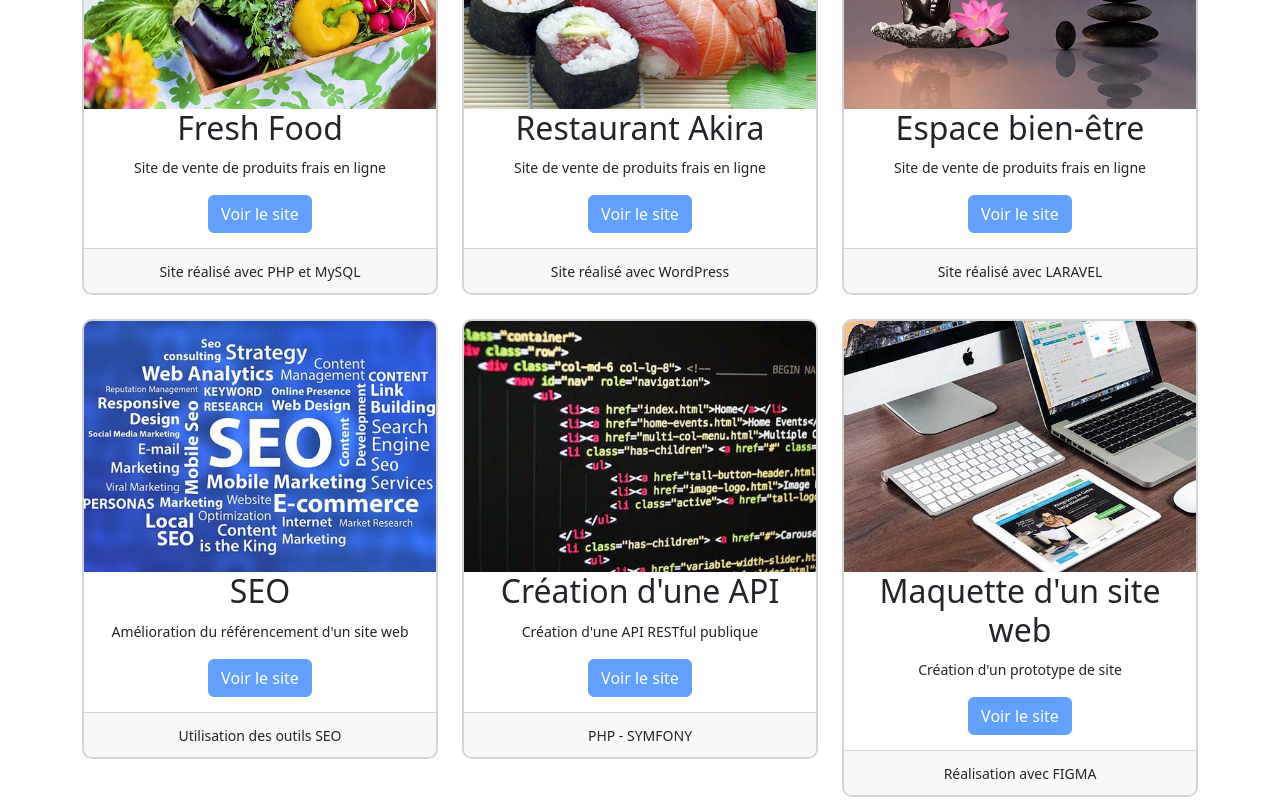
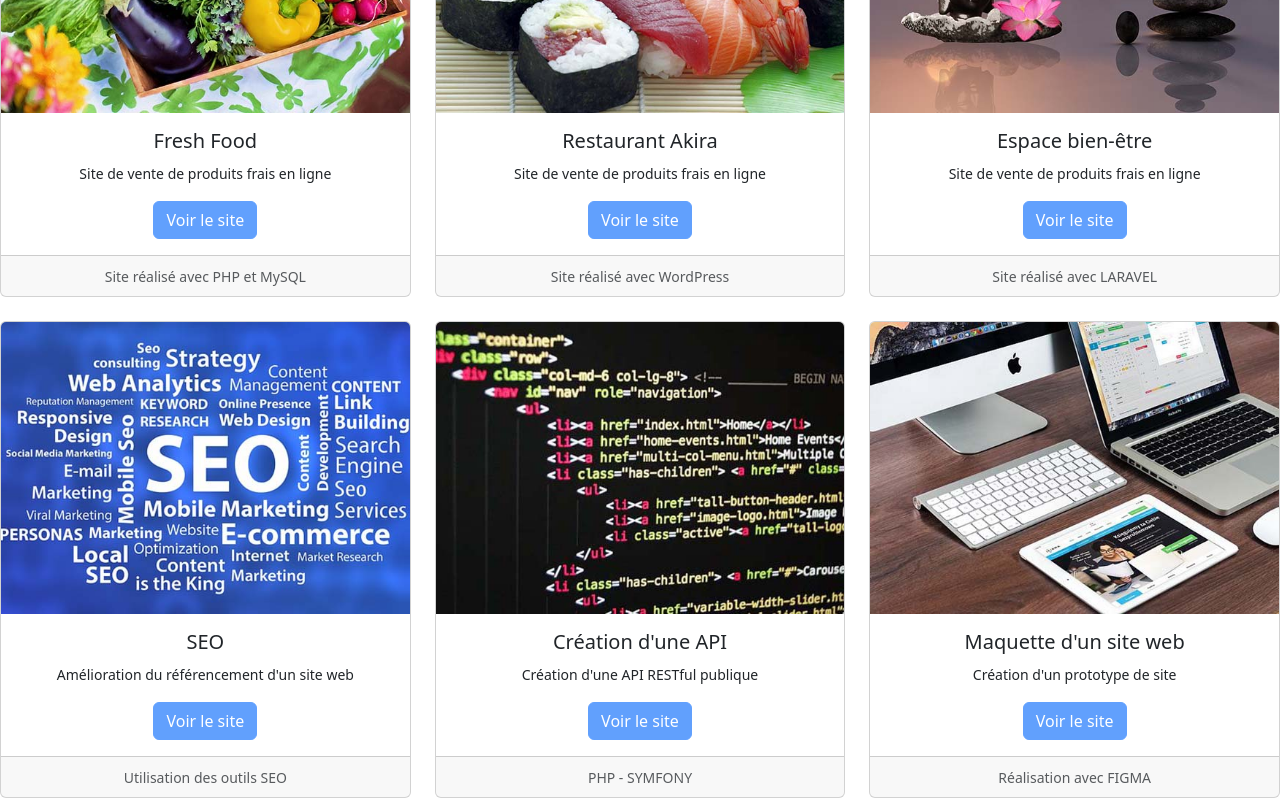
Before and after one commit to Corentin-pqt87/CEF-John-doe-portfolio, a React (Create React App) app: page /Realisation in a window 1280 px wide. Shown: the part 580-1380 px from the top of the page. Built offline with nearby package versions, Linux system fonts and the light colour scheme.

Commit message:
Realisation : <div Exemple> => <div card>

```diff
--- a/src/pages/Realisation.jsx
+++ b/src/pages/Realisation.jsx
@@ -22,101 +22,100 @@ export default function Realisation() {
                 <hr class="border border-primary border-2 opacity-100 mx-auto" style={{ width: "35%" }} />
             </div>
 
-            <div className='container my-5'>
-                <div className='row g-4 justify-content-center'>
+            <div className="row g-4 justify-content-center">
 
-                    <div className='col-12 col-sm-6 col-md-4'>
-                        <div className='Exemple text-center'>
-                            <img src={FreshFood} alt="Fresh Food" className='img-fluid' />
-
-                            <h2>Fresh Food</h2>
-                            <p><small>Site de vente de produits frais en ligne</small></p>
-
-                            <button className='btn btn-primary' disabled>Voir le site</button>
-
-                            <div className='local-footer'>
-                                <small>Site réalisé avec PHP et MySQL</small>
+                {/* Fresh Food */}
+                <div className="col-12 col-sm-6 col-md-4">
+                    <div className="card h-100 text-center">
+                        <img src={FreshFood} alt="Fresh Food" className="card-img-top" />
+                        <div className="card-body">
+                            <h5 className="card-title">Fresh Food</h5>
+                            <p className="card-text"><small>Site de vente de produits frais en ligne</small></p>
+                            <button className="btn btn-primary" disabled>Voir le site</button>
+                        </div>
+                        <div className="card-footer">
+                            <small className="text-muted">Site réalisé avec PHP et MySQL</small>
                         </div>
                     </div>
                 </div>
 
-                    <div className='col-12 col-sm-6 col-md-4'>
-                        <div className='Exemple text-center'>
-                            <img src={restaurantAkira} alt="Restaurant Akira" className='img-fluid' />
-
-                            <h2>Restaurant Akira</h2>
-                            <p><small>Site de vente de produits frais en ligne</small></p>
-
-                            <button className='btn btn-primary' disabled>Voir le site</button>
-
-                            <div className='local-footer'>
-                                <small>Site réalisé avec WordPress</small>
+                {/* Restaurant Akira */}
+                <div className="col-12 col-sm-6 col-md-4">
+                    <div className="card h-100 text-center">
+                        <img src={restaurantAkira} alt="Restaurant Akira" className="card-img-top" />
+                        <div className="card-body">
+                            <h5 className="card-title">Restaurant Akira</h5>
+                            <p className="card-text"><small>Site de vente de produits frais en ligne</small></p>
+                            <button className="btn btn-primary" disabled>Voir le site</button>
+                        </div>
+                        <div className="card-footer">
+                            <small className="text-muted">Site réalisé avec WordPress</small>
                         </div>
                     </div>
                 </div>
 
-                    <div className='col-12 col-sm-6 col-md-4'>
-                        <div className='Exemple text-center'>
-                            <img src={EspaceBienEtre} alt="Espace bien-être" className='img-fluid' />
-
-                            <h2>Espace bien-être</h2>
-                            <p><small>Site de vente de produits frais en ligne</small></p>
-
-                            <button className='btn btn-primary' disabled>Voir le site</button>
-
-                            <div className='local-footer'>
-                                <small>Site réalisé avec LARAVEL</small>
+                {/* Espace bien-être */}
+                <div className="col-12 col-sm-6 col-md-4">
+                    <div className="card h-100 text-center">
+                        <img src={EspaceBienEtre} alt="Espace bien-être" className="card-img-top" />
+                        <div className="card-body">
+                            <h5 className="card-title">Espace bien-être</h5>
+                            <p className="card-text"><small>Site de vente de produits frais en ligne</small></p>
+                            <button className="btn btn-primary" disabled>Voir le site</button>
+                        </div>
+                        <div className="card-footer">
+                            <small className="text-muted">Site réalisé avec LARAVEL</small>
                         </div>
                     </div>
                 </div>
 
-                    <div className='col-12 col-sm-6 col-md-4'>
-                        <div className='Exemple text-center'>
-                            <img src={seo} alt="SEO" className='img-fluid' />
-
-                            <h2>SEO</h2>
-                            <p><small>Amélioration du référencement d'un site web</small></p>
-
-                            <button className='btn btn-primary' disabled>Voir le site</button>
-
-                            <div className='local-footer'>
-                                <small>Utilisation des outils SEO</small>
+                {/* SEO */}
+                <div className="col-12 col-sm-6 col-md-4">
+                    <div className="card h-100 text-center">
+                        <img src={seo} alt="SEO" className="card-img-top" />
+                        <div className="card-body">
+                            <h5 className="card-title">SEO</h5>
+                            <p className="card-text"><small>Amélioration du référencement d'un site web</small></p>
+                            <button className="btn btn-primary" disabled>Voir le site</button>
+                        </div>
+                        <div className="card-footer">
+                            <small className="text-muted">Utilisation des outils SEO</small>
                         </div>
                     </div>
                 </div>
 
-                    <div className='col-12 col-sm-6 col-md-4'>
-                        <div className='Exemple text-center'>
-                            <img src={coder} alt="Création d'une API" className='img-fluid' />
-
-                            <h2>Création d'une API</h2>
-                            <p><small>Création d'une API RESTful publique</small></p>
-
-                            <button className='btn btn-primary' disabled>Voir le site</button>
-
-                            <div className='local-footer'>
-                                <small>PHP - SYMFONY</small>
+                {/* Création d'une API */}
+                <div className="col-12 col-sm-6 col-md-4">
+                    <div className="card h-100 text-center">
+                        <img src={coder} alt="Création d'une API" className="card-img-top" />
+                        <div className="card-body">
+                            <h5 className="card-title">Création d'une API</h5>
+                            <p className="card-text"><small>Création d'une API RESTful publique</small></p>
+                            <button className="btn btn-primary" disabled>Voir le site</button>
+                        </div>
+                        <div className="card-footer">
+                            <small className="text-muted">PHP - SYMFONY</small>
                         </div>
                     </div>
                 </div>
 
-                    <div className='col-12 col-sm-6 col-md-4'>
-                        <div className='Exemple text-center'>
-                            <img src={screens} alt="Maquette d'un site" className='img-fluid' />
-
-                            <h2>Maquette d'un site web</h2>
-                            <p><small>Création d'un prototype de site</small></p>
-
-                            <button className='btn btn-primary' disabled>Voir le site</button>
-
-                            <div className='local-footer'>
-                                <small>Réalisation avec FIGMA</small>
+                {/* Maquette d'un site web */}
+                <div className="col-12 col-sm-6 col-md-4">
+                    <div className="card h-100 text-center">
+                        <img src={screens} alt="Maquette d'un site" className="card-img-top" />
+                        <div className="card-body">
+                            <h5 className="card-title">Maquette d'un site web</h5>
+                            <p className="card-text"><small>Création d'un prototype de site</small></p>
+                            <button className="btn btn-primary" disabled>Voir le site</button>
+                        </div>
+                        <div className="card-footer">
+                            <small className="text-muted">Réalisation avec FIGMA</small>
                         </div>
                     </div>
                 </div>
 
             </div>
-            </div>
+
 
         </div>
 
--- a/src/style/Realisation.css
+++ b/src/style/Realisation.css
@@ -1,26 +1,10 @@
-.Exemple {
-  border: 2px solid lightgray;
-  border-radius: 10px;
-  overflow: hidden;
-  transition: transform 0.3s;
-}
-.Exemple img {
-  width: 100%;
-}
-.Exemple .local-footer {
-  border-top: 1px solid lightgray;
-  background-color: rgb(248, 248, 248);
-  padding: 10px;
-  margin-top: 15px;
-}
-
-.Exemple:hover {
+.card:hover {
   background-color: #efefef;
   box-shadow: 0px 10px 15px lightgray;
   transform: translateY(-5px);
   transition: all 0.3s ease-in-out;
 }
-.Exemple:hover .local-footer {
+.card:hover .local-footer {
   border-top: 1px solid lightgray;
   background-color: rgb(248, 248, 248);
   padding: 10px;
--- a/src/style/Realisation.scss
+++ b/src/style/Realisation.scss
@@ -1,23 +1,6 @@
 $border-radius: 10px;
 
-.Exemple {
-    border: 2px solid lightgray;
-    border-radius: $border-radius;
-    overflow: hidden;
-    transition: transform 0.3s;
-
-    img {
-        width: 100%;
-    }
-    .local-footer {
-        border-top: 1px solid lightgray; // seulement le top si nécessaire
-        background-color: rgb(248, 248, 248);
-        padding: 10px;
-        margin-top: 15px;
-    }
-
-}
-.Exemple:hover {
+.card:hover {
     background-color: #efefef;
         box-shadow: 0px 10px 15px lightgray;
         transform: translateY(-5px);
```
Also changed, not shown: 1 other file (tests, documents, lock files or other folders). Lines whose indentation alone changed are shown as unchanged.
